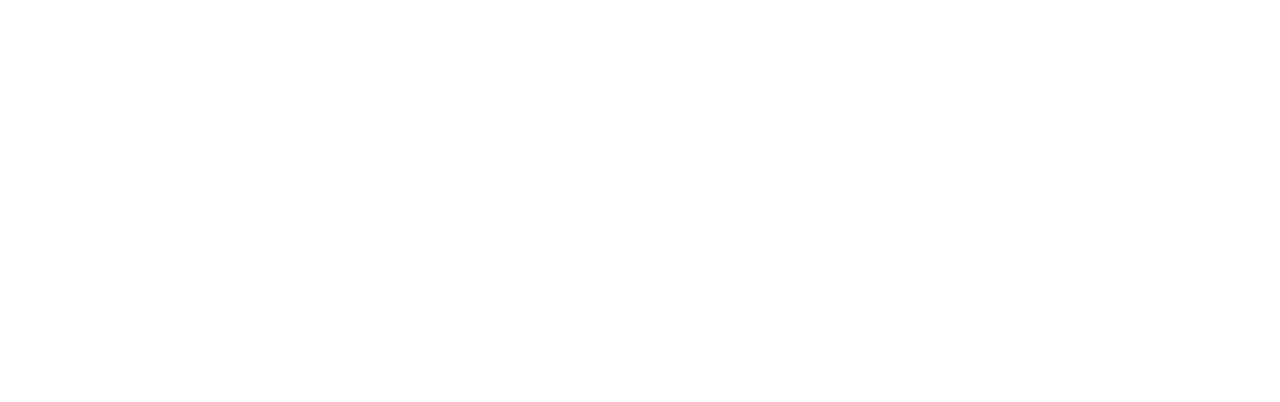
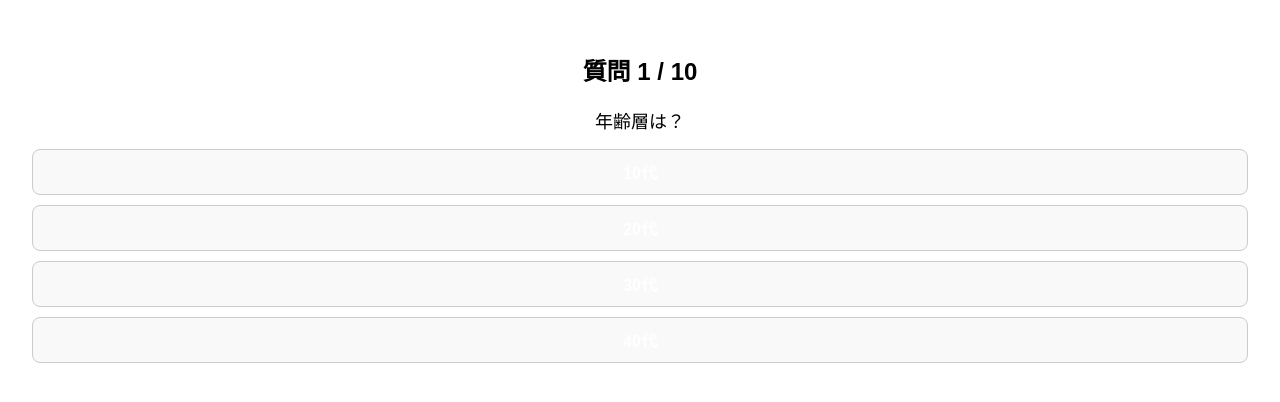
Before and after one commit to Takulogy/love-chat-clean, a React (Vite) app: page /diagnose in a window 1280 px wide. Before the commit this address had no page. Shown: the top 402 px of the page. Built offline with nearby package versions, Linux system fonts and the light colour scheme.

Commit message:
Add diagnose route to App.jsx

```diff
--- a/src/App.jsx
+++ b/src/App.jsx
@@ -1,6 +1,7 @@
 import { BrowserRouter, Routes, Route } from 'react-router-dom';
 import ChatUI from './ChatUI';
 import PremiumPage from './PremiumPage';
+import LoveCheckForm from './LoveCheckForm'; // ✅ 新しく追加
 
 function App() {
   return (
@@ -8,6 +9,7 @@
       <Routes>
         <Route path="/" element={<ChatUI />} />
         <Route path="/premium" element={<PremiumPage />} />
+        <Route path="/diagnose" element={<LoveCheckForm />} /> {/* ✅ 新しい診断ルート */}
       </Routes>
     </BrowserRouter>
   );
--- /dev/null
+++ b/src/LoveCheckForm.jsx
@@ -0,0 +1,102 @@
+// src/LoveCheckForm.jsx
+import React, { useState } from 'react';
+import { useNavigate } from 'react-router-dom';
+
+const questions = [
+  {
+    id: 'age',
+    text: '年齢層は？',
+    options: ['10代', '20代', '30代', '40代']
+  },
+  {
+    id: 'type',
+    text: '好みのタイプは？',
+    options: ['キレイ系', 'かわいい系', 'ツンデレ系', 'はきはき系']
+  },
+  {
+    id: 'height',
+    text: '自分の身長は？',
+    options: ['140cm以下', '150cm以下', '160cm以下', '170cm以上']
+  },
+  {
+    id: 'romance',
+    text: '恋愛観について',
+    options: ['ずっと好きと言いたい', 'たまに言えばOK', '言わなくても通じる', '合わなくても自由でいい']
+  },
+  {
+    id: 'location',
+    text: '居住地は？',
+    options: ['都会派', '郊外派', '地方出身', '海外在住']
+  },
+  {
+    id: 'personality',
+    text: '性格タイプは？',
+    options: ['内向的', '外向的', '優柔不断', 'ストレートに言う']
+  },
+  {
+    id: 'job',
+    text: '職業は？',
+    options: ['学生', '営業職', '事務/IT', 'フリーランス']
+  },
+  {
+    id: 'subject',
+    text: '好きだった科目は？',
+    options: ['国語', '数学', '体育', '美術']
+  },
+  {
+    id: 'distance',
+    text: '恋人との距離感は？',
+    options: ['毎日連絡したい', '数日に1回でいい', '会えればOK', 'たまに放っておいて']
+  },
+  {
+    id: 'value',
+    text: '恋愛に求めるものは？',
+    options: ['安心感', 'ドキドキ', '自由', '成長できる関係']
+  }
+];
+
+const LoveCheckForm = () => {
+  const [current, setCurrent] = useState(0);
+  const [answers, setAnswers] = useState({});
+  const navigate = useNavigate();
+
+  const handleSelect = (option) => {
+    const question = questions[current];
+    setAnswers({ ...answers, [question.id]: option });
+
+    if (current + 1 < questions.length) {
+      setCurrent(current + 1);
+    } else {
+      navigate('/result', { state: { answers } });
+    }
+  };
+
+  const q = questions[current];
+
+  return (
+    <div style={{ padding: '2rem', textAlign: 'center' }}>
+      <h2>質問 {current + 1} / {questions.length}</h2>
+      <p style={{ fontSize: '18px', marginBottom: '1rem' }}>{q.text}</p>
+      <div style={{ display: 'flex', flexDirection: 'column', gap: '10px' }}>
+        {q.options.map((opt, idx) => (
+          <button
+            key={idx}
+            onClick={() => handleSelect(opt)}
+            style={{
+              padding: '10px',
+              fontSize: '16px',
+              borderRadius: '8px',
+              border: '1px solid #ccc',
+              backgroundColor: '#f9f9f9',
+              cursor: 'pointer'
+            }}
+          >
+            {opt}
+          </button>
+        ))}
+      </div>
+    </div>
+  );
+};
+
+export default LoveCheckForm;
```
